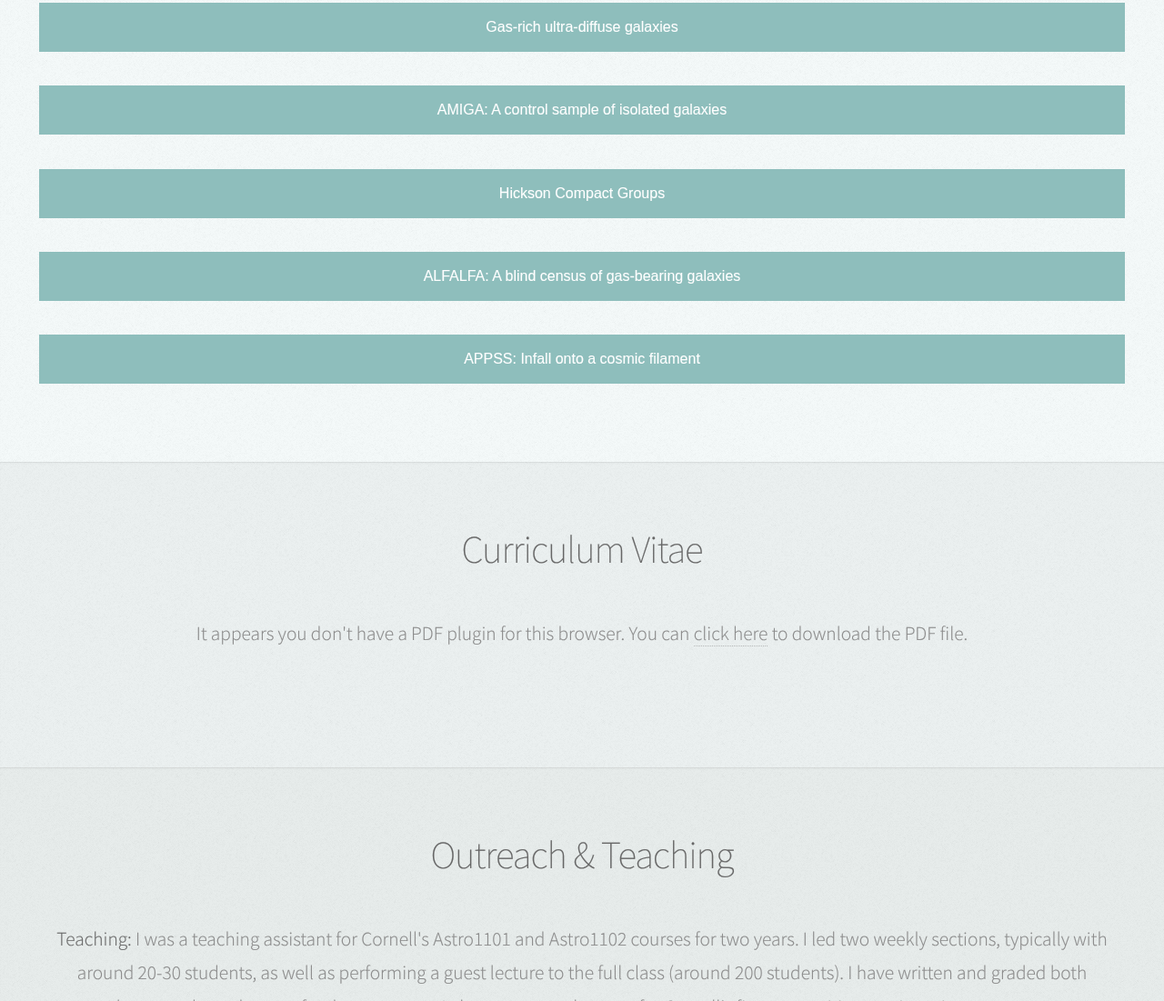
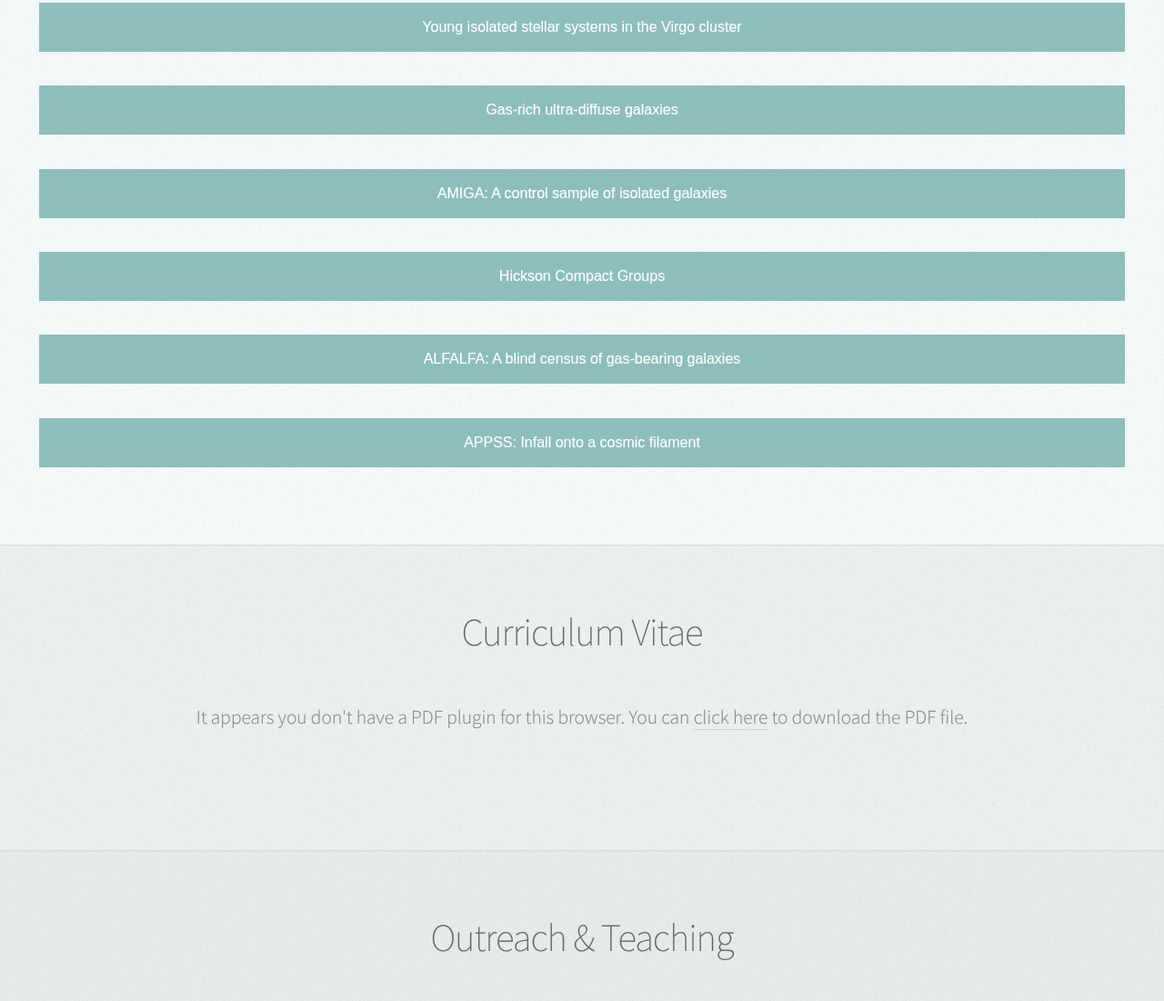
Before and after one commit to jonesmg/jonesmg.github.io, a plain HTML site: page index.html in a window 1280 px wide. Shown: the part 1002-2103 px from the top of the page at 91% size. Drawn offline with Linux system fonts and the light colour scheme.

Commit message:
Added BC to research.

```diff
--- a/index.html
+++ b/index.html
@@ -132,12 +132,41 @@
 								<h2>Research</h2>
 							</header>
 
+							<button type="button" class="collapsible">Young isolated stellar systems in the Virgo cluster</button>
+							<div class="content">
+								<p>Galaxy clusters are filled with an intra-cluster medium of hot gas that makes them an extremely hostile environment for any galaxy containing the cool gas needed to form stars. Even fairly massive galaxies like our own Milky Way would be rapidly stripped of gas when they fall into a galaxy cluster. Hence our surprise when in <a href="https://ui.adsabs.harvard.edu/abs/2022arXiv220501695J/abstract">Jones et al. 2022</a> we identified a new class of isolated stellar system in the Virgo cluster, which are typically 1 million times less massive that the Milky Way, but are made up entirely of recently formed stars. These objects are also very metal-rich for their mass. Generally elements heavier than helium are built up in galaxies through successive episodes of star formation. Some of these blue stellar systems have metallicities comparable to the Milky Way, indicating that they formed from gas stripped from galaxies similar to our own (as they could never have built up some many metals on their own).
+
+								<p>Even if these "blue blobs" did form from stripped gas, the question remains, what process stripped the gas and how did they get so isolated? Gas is stripped from galaxies in two ways, tidal stripping and ram pressure stripping. Tidal stripping occurs due to the gravity of another galaxy passing nearby that pulls the outskirts of the first galaxy towards it. Ram pressure stripping occurs when a gas-rich galaxy is travelling at high speed through a hot gas medium (like in a galaxy cluster) and the pressure of this gas forces out its own gas. This is like running into the wind or belly flopping into a swimming pool, except your body is solid, not made of gas. Although either of these mechanisms could be responisble for creating the blue stellar systems we discovered, only ram pressure stripping can explain their isolation because it occurs at such high speeds. This way these objects can become separated from their parent galaxies by great distances while they are still very young.</p>
+
+								<div class="row" width="100%">
+
+									<div class="6u">
+										<article class="item">
+											<a class="image full"><img src="images/BlueCand5_HST_RGB_aperture.jpg" alt="" /></a>
+										</article>
+									</div>
+									<div class="6u">
+										<article class="item">
+											<a class="image"><img src="images/BlueCand5_GALEX_colour_aperture.jpg" alt="" /></a>
+										</article>
+									</div>
+									<article class="item">
+									<header>
+									<h8>Left: A Hubble Space Telescope image of one of the young, isolated stellar systems in Virgo, named BC5. It has a clumpy and irregular structure and appears to consistent of only young blue stars. Right: An image of the same field but in UV (from GALEX), indicating where star formation has occurred recently.</h8>
+									<header>
+									</article>
+								</div>
+							</div>
+
+<br>
 
 							<button type="button" class="collapsible">Gas-rich ultra-diffuse galaxies</button>
 							<div class="content">
 								<p>Ultra-diffuse galaxies, or UDGs, are a class of recently identified extremely low surface brightness (LSB) galaxies which have been principally found in galaxy clusters. While astronomers have been studying LSB galaxies for decades, including some which are now classified as UDGs, the striking results of <a href="http://adsabs.harvard.edu/abs/2015ApJ...798L..45V">van Dokkum et al. 2015</a> and <a href="http://adsabs.harvard.edu/abs/2015ApJ...807L...2K">Koda et al. 2015</a> show just how prevalent they are, even at the lowest surface brightnesses and in dense cluster environments. There are many open questions about the formation and survival of these galaxies and their connection to the other LSB galaxies and normal galaxies.</p>
 
-								<p>While the vast majority of UDGs are red, spheroidal objects located in or around groups and clusters, <a href="http://adsabs.harvard.edu/abs/2017ApJ...842..133L">Leisman et al. 2017</a> identified a sample of isolated, blue, HI-bearing UDGs (HUDs) that were strongly detected as HI sources in ALFALFA, but have almost invisible optical counterparts in the <a href="https://www.sdss.org/">Sloan Digital Sky Survey</a>. In <a href="http://adsabs.harvard.edu/abs/2018A%26A...614A..21J">Jones et al. 2018c</a> we measured the cosmic number density of these source by comparison with the global ALFALFA population, and found that although many fewer HUDs than red UDGs have been found to date, their overall abundances are likely quite similar. However, the connection between HUDs and red UDGs remains uncertain; they may be two phases of one population or two completely separate populations. Further investigation of the stellar properties of HUDs is on-going with the aim of directly addressing this open question.</p>
+								<p>While the vast majority of UDGs are red, spheroidal objects located in or around groups and clusters, <a href="http://adsabs.harvard.edu/abs/2017ApJ...842..133L">Leisman et al. 2017</a> identified a sample of isolated, blue, HI-bearing UDGs (HUDs) that were strongly detected as HI sources in ALFALFA, but have almost invisible optical counterparts in the <a href="https://www.sdss.org/">Sloan Digital Sky Survey</a>. In <a href="http://adsabs.harvard.edu/abs/2018A%26A...614A..21J">Jones et al. 2018c</a> we measured the cosmic number density of these source by comparison with the global ALFALFA population, and found that although many fewer HUDs than red UDGs have been found to date, their overall abundances are likely quite similar. However, the connection between HUDs and red UDGs remains uncertain; they may be two phases of one population or two completely separate populations.</p>
+
+								<p>I am the PI of a Hubble Space Telescope snapshot program to investigate the the globular systems of HUDs and compare them to both those of normal galaxies and UDGs in denser environments. As globular clusters are thought to form early on in a galaxy's life cycle a comparison of these systems should help to reveal whether there is a deeper connection between HUDs and other UDGs, or if they really are separate populations with separate formation pathways.</p>
 
 								<div class="row" width="100%">
 
@@ -178,6 +207,8 @@
 
 								<p>Although most of the extended HI gas resides in the vicinity of the two lenticular galaxies, comparison with scaling relations reveal that neither of these are deficient in HI. In fact the only HI-deficient galaxies in the group are the two spirals, which have both lost over 90% of their expected HI content. This led us to conclude in <a href="https://ui.adsabs.harvard.edu/abs/2019A%26A...632A..78J/abstract">Jones et al. 2019</a> that most of the extended HI was likely disrupted by the passage of NGC 848, but was probably already loosely bound due to the ongoing interaction between the two spirals. Furthermore, the tidal tail to the SE is actually considerably longer than it appears and forms a continuous structure from NGC 848 all the way to the NW corner of the group. Finally, there is a strong candidate tidal dwarf galaxy between the two galaxy pairs, that is also right on the boundary of being classified as an ultra-diffuse galaxy.</p>
 
+								<p>An interaction 3D representation of the gas in HCG 16 can be found <a href="http://amiga.iaa.es/FCKeditor/UserFiles/X3D/HCG16/HCG16.html">here</a>.</p>
+
 								<div class="row" width="100%">
 
 
@@ -198,7 +229,7 @@
 							<div class="content">
 								<p>During my PhD I worked with Professors Martha Haynes and Riccardo Giovanelli on the <a href="http://egg.astro.cornell.edu/alfalfa/">ALFALFA</a> HI survey, a blind 21 cm survey out to a maximum redshift of 0.06 and covering 7,000 square degrees of the sky. ALFALFA represents the cutting edge of large area, blind HI surveys. It used the Arecibo radio telescope in Puerto Rico, the largest single dish telescope in the world at the time, and a 7 pixel feed array (ALFA). The final HI source catalogue contains over 30,000 extragalactic source and can be found <a href="http://egg.astro.cornell.edu/alfalfa/data/index.php">here</a>.</p>
 
-								<p>My research focused on the global properties of the survey, investigating the statistical trends and biases present in the dataset. This included a quantification of the impact of source confusion on current and future HI surveys (<a href="http://adsabs.harvard.edu/abs/2015MNRAS.449.1856J">Jones et al. 2015</a>) and the construction of a generic model for the contribution of confusion noise to deep HI stacking experiments (<a href="http://adsabs.harvard.edu/abs/2016MNRAS.455.1574J">Jones et al. 2016a</a>). I also investigated the role environment plays in influencing the shape of the HI mass function of galaxies (HIMF), finding that the ‘knee’ mass increases towards denser regions, but not finding any evidence of a change in the low-mass slope (<a href="http://adsabs.harvard.edu/abs/2016MNRAS.457.4393J">Jones et al. 2016b</a>).</p>
+								<p>My research focused on the global properties of the survey, investigating the statistical trends and biases present in the dataset. This included a quantification of the impact of source confusion on current and future HI surveys (<a href="http://adsabs.harvard.edu/abs/2015MNRAS.449.1856J">Jones et al. 2015</a>) and the construction of a generic model for the contribution of confusion noise to deep HI stacking experiments (<a href="http://adsabs.harvard.edu/abs/2016MNRAS.455.1574J">Jones et al. 2016a</a>). My cloud-based tool for predicting the level of source confusion in a generic stacking experiment can be found <a href="https://mybinder.org/v2/gh/jonesmg/HI_stack_confusion/master">here</a>. I also investigated the role environment plays in influencing the shape of the HI mass function of galaxies (HIMF), finding that the ‘knee’ mass increases towards denser regions, but not finding any evidence of a change in the low-mass slope (<a href="http://adsabs.harvard.edu/abs/2016MNRAS.457.4393J">Jones et al. 2016b</a>).</p>
 
 								<div class="row" width="100%">
 
```
Also changed, not shown: images/BlueCand5_GALEX_colour_aperture.jpg (added), images/BlueCand5_HST_RGB_aperture.jpg (added).
